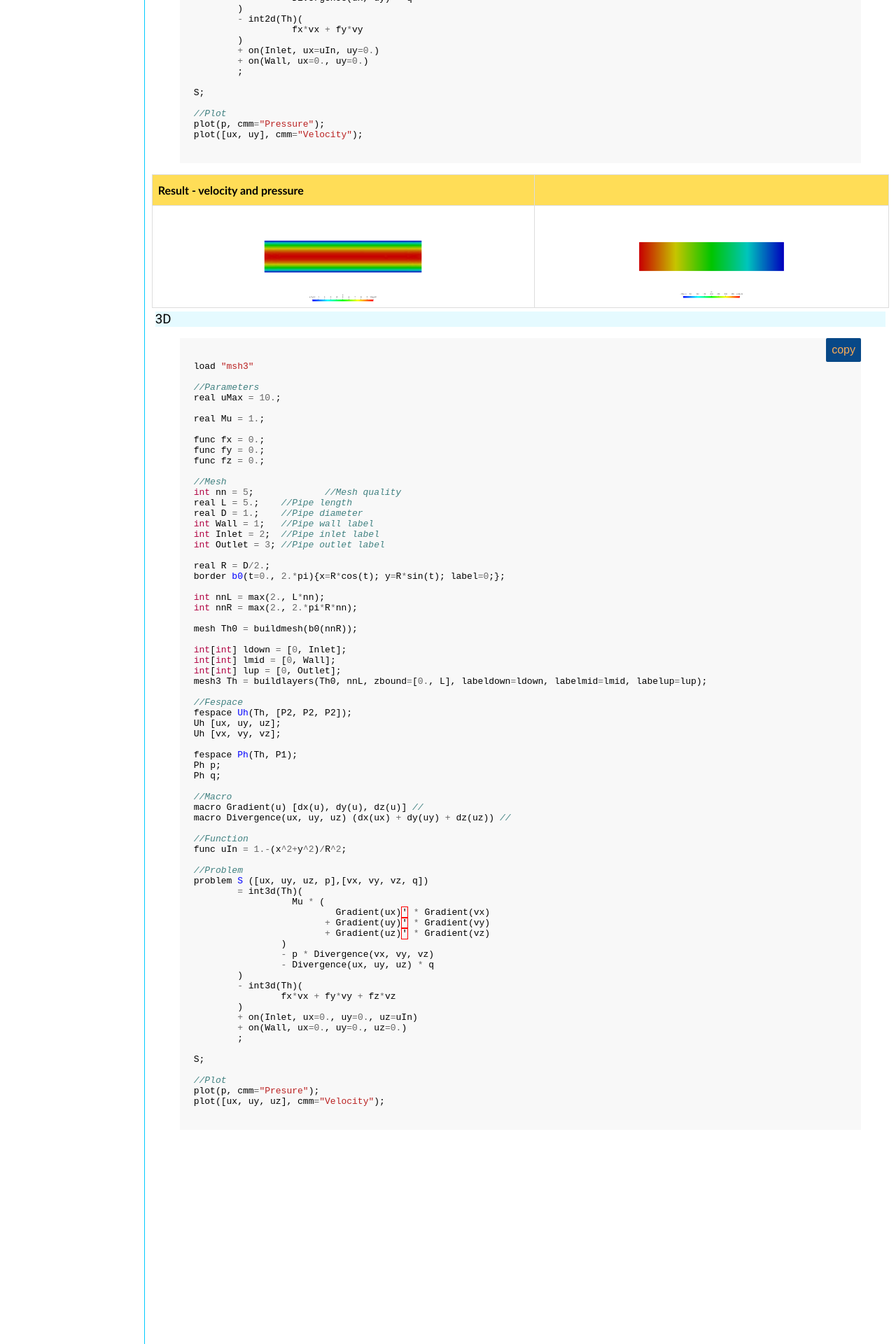
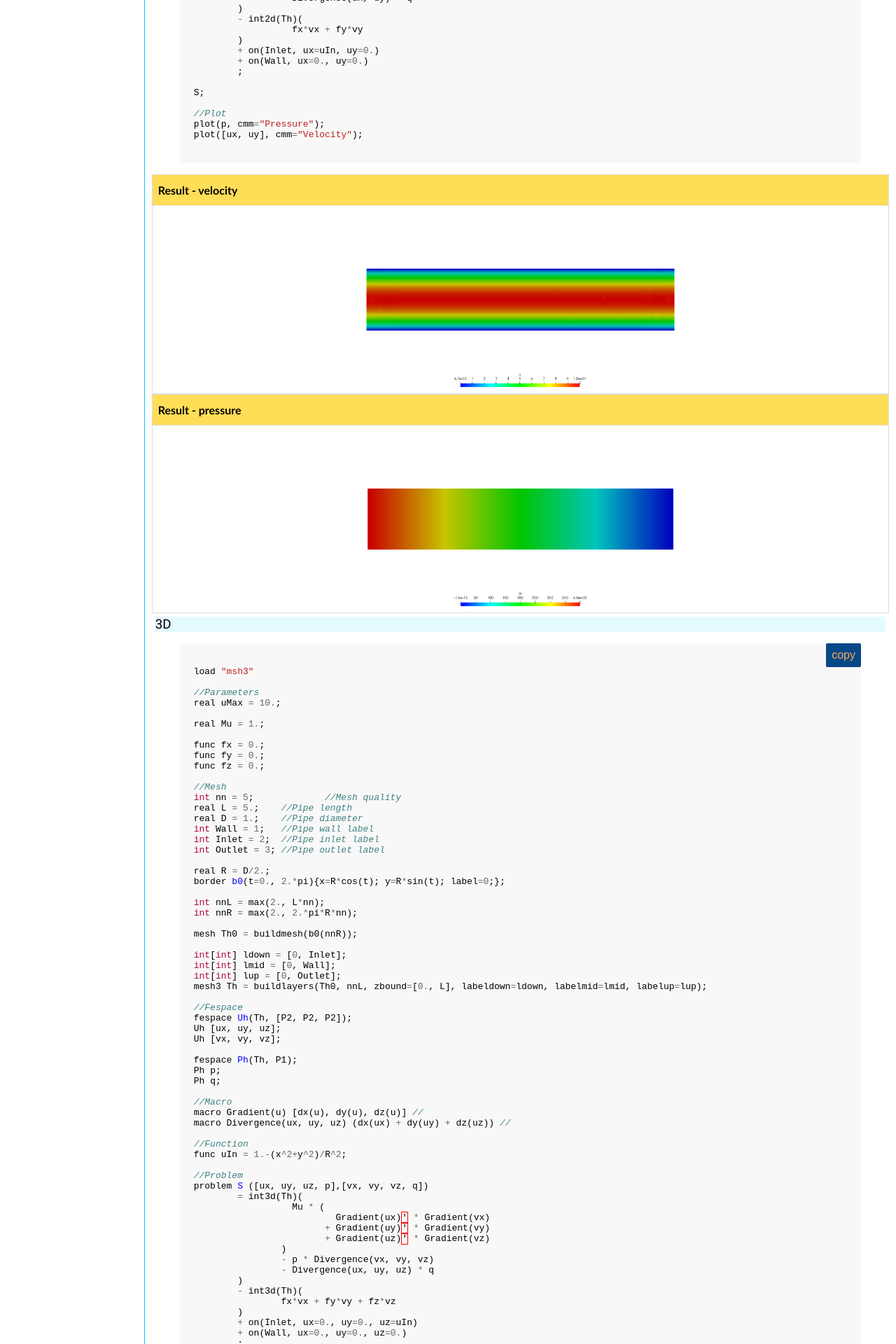
Before and after one commit to FreeFem/FreeFem-modules, a Jekyll site: the page built from _modules/stokes.md, in a window 1280 px wide. Shown: the part 1483-3403 px from the top of the page at 70% size. Built offline with Jekyll 4.4.1, drawn with Linux system fonts in a browser that asks for light colours; formulas are drawn with MathJax 3; our own code applies the rules of GitHub Pages for plain Markdown files; some of the changed text lies outside the part shown.

Commit message:
add stokes img

```diff
--- a/_modules/stokes.md
+++ b/_modules/stokes.md
@@ -112,9 +112,13 @@
 plot([ux, uy], cmm="Velocity");
 {% endhighlight %}
 
-|Result - velocity and pressure||
-|--|--|
-|![Velocity]({{ site.url }}{{ site.baseurl }}/assets/Stokes2D_u.png)|![Pressure]({{ site.url }}{{ site.baseurl }}/assets/Stokes2D_p.png)
+|Result - velocity|
+|--|
+|![Velocity]({{ site.url }}{{ site.baseurl }}/assets/Stokes2D_u.png)|
+
+|Result - pressure|
+|--|
+|![Pressure]({{ site.url }}{{ site.baseurl }}/assets/Stokes2D_p.png)|
 
 ### 3D
 
@@ -191,3 +195,11 @@
 plot(p, cmm="Presure");
 plot([ux, uy, uz], cmm="Velocity");
 {% endhighlight %}
+
+|Result - velocity|
+|--|
+|![Velocity]({{ site.url }}{{ site.baseurl }}/assets/Stokes3D_u.png)|
+
+|Result - pressure|
+|--|
+|![Pressure]({{ site.url }}{{ site.baseurl }}/assets/Stokes3D_p.png)|
```
Also changed, not shown: assets/Stokes3D_p.png (added), assets/Stokes3D_u.png (added).
